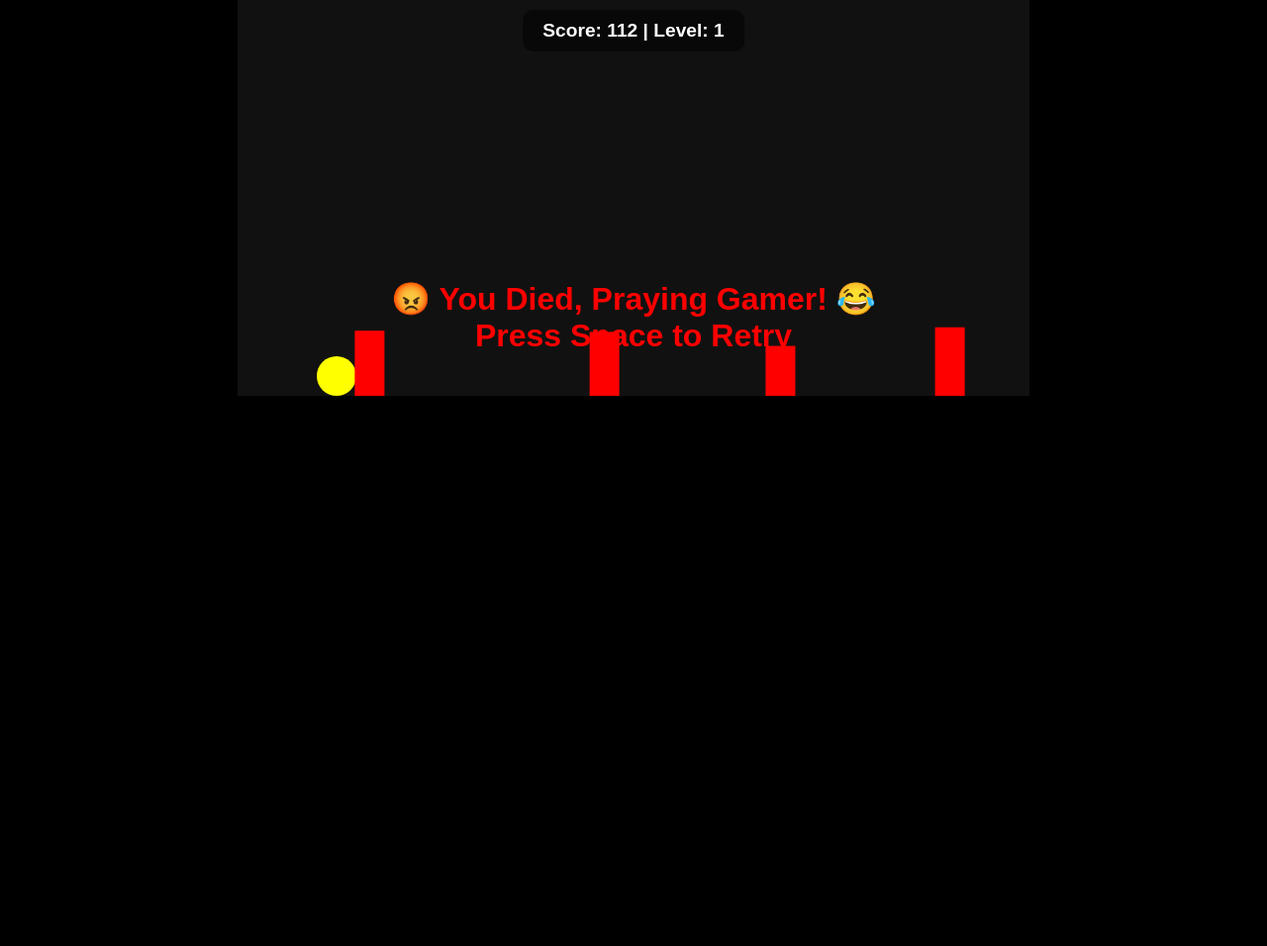
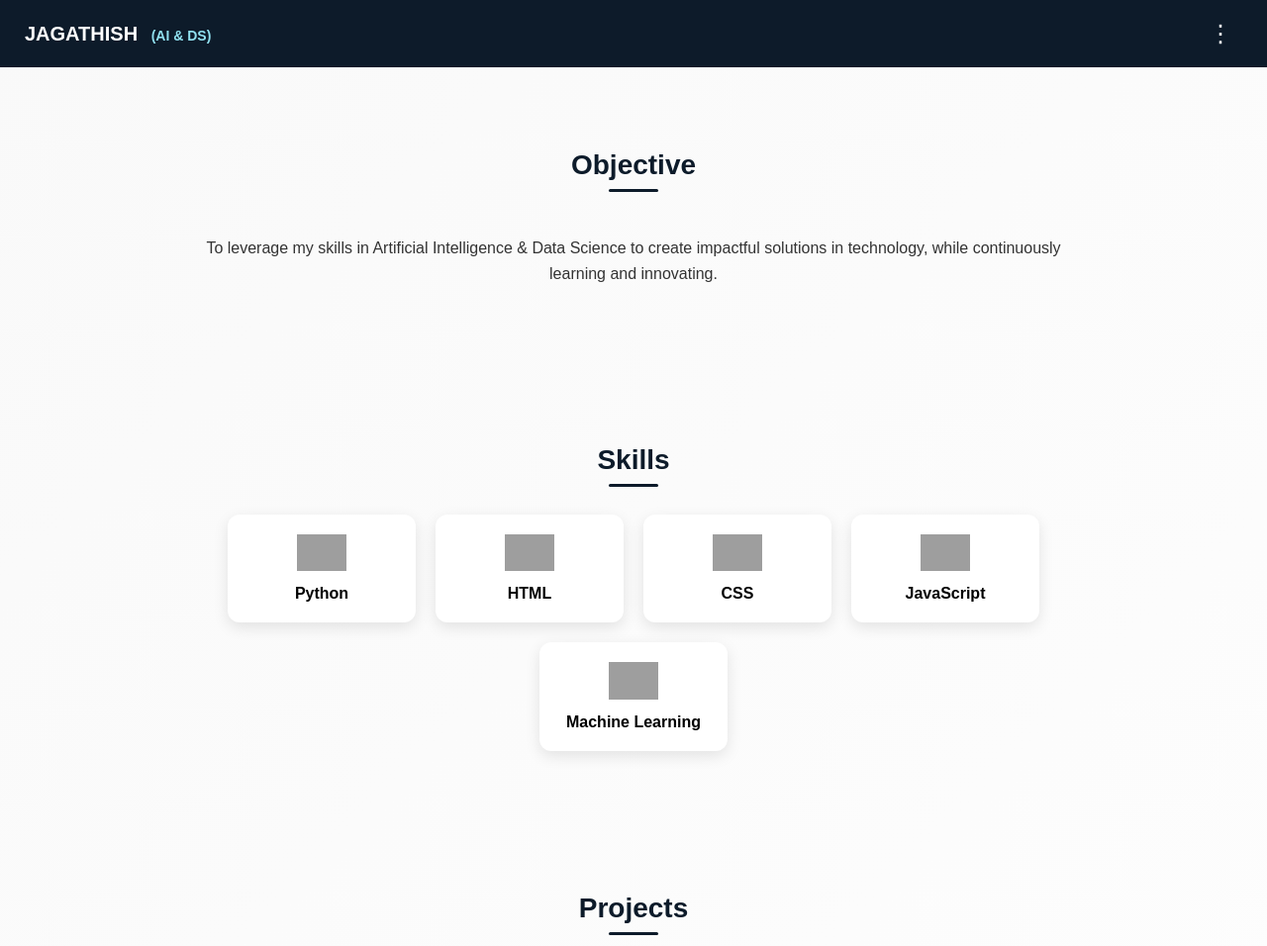
Before and after one commit to TECHCRAFTERS-143/Code, a plain HTML site: page index.html in a window 1280 px wide. Shown: the top 956 px of the page at 99% size. Before the commit the page ends 800 px from the top, so only its background shows below. Drawn offline with Linux system fonts and the light colour scheme; grey boxes are pictures that could not be loaded.

Commit message:
Update index.html

```diff
--- a/index.html
+++ b/index.html
@@ -1,192 +1,306 @@
-<!DOCTYPE html><html lang="en">
+<!DOCTYPE html>
+<html lang="en">
 <head>
-  <meta charset="UTF-8" />
-  <meta name="viewport" content="width=device-width, initial-scale=1.0" />
-  <title>Rage Runner: The Praying Gamer</title>
+  <meta charset="UTF-8">
+  <meta name="viewport" content="width=device-width, initial-scale=1.0">
+  <title>Jagathish Portfolio CV</title>
   <style>
     body {
       margin: 0;
+      font-family: 'Poppins', sans-serif;
+      background: linear-gradient(135deg, #f9f9f9, #ffffff);
+      scroll-behavior: smooth;
+    }
+
+    /* Header */
+    header {
+      display: flex;
+      justify-content: space-between;
+      align-items: center;
+      padding: 15px 25px;
+      background: #0d1b2a;
+      color: white;
+      position: sticky;
+      top: 0;
+      z-index: 1000;
+    }
+
+    header h1 {
+      margin: 0;
+      font-size: 20px;
+    }
+    header h1 span {
+      font-size: 14px;
+      color: #90e0ef;
+      margin-left: 8px;
+    }
+
+    /* 3 Dots Menu */
+    .menu {
+      position: relative;
+      display: inline-block;
+    }
+    .menu-icon {
+      font-size: 24px;
+      cursor: pointer;
+      user-select: none;
+      padding: 5px 10px;
+      border-radius: 6px;
+      transition: 0.3s;
+    }
+    .menu-icon:hover {
+      background: rgba(255, 255, 255, 0.15);
+    }
+
+    /* Dropdown Nav */
+    .dropdown {
+      display: none;
+      position: absolute;
+      right: 0;
+      top: 35px;
+      background: white;
+      color: #0d1b2a;
+      min-width: 180px;
+      border-radius: 12px;
+      box-shadow: 0 5px 20px rgba(0,0,0,0.2);
       overflow: hidden;
-      background: #000;
-      font-family: 'Arial', sans-serif;
-    }canvas {
-  background: #111;
-  display: block;
-  margin: 0 auto;
-}
+      z-index: 1000;
+      animation: fadeIn 0.3s ease;
+    }
+    .dropdown a {
+      display: block;
+      padding: 12px 18px;
+      text-decoration: none;
+      color: #0d1b2a;
+      transition: 0.3s;
+    }
+    .dropdown a:hover {
+      background: #f1f5f9;
+      padding-left: 25px;
+    }
+    .show {
+      display: block;
+    }
 
-#message {
-  position: absolute;
-  top: 40%;
-  left: 50%;
-  transform: translate(-50%, -50%);
-  color: red;
-  font-size: 2rem;
-  font-weight: bold;
-  display: none;
-  text-align: center;
-}
+    @keyframes fadeIn {
+      from {opacity: 0; transform: translateY(-10px);}
+      to {opacity: 1; transform: translateY(0);}
+    }
 
-#scoreBoard {
-  position: absolute;
-  top: 10px;
-  left: 50%;
-  transform: translateX(-50%);
-  color: white;
-  font-size: 1.2rem;
-  font-weight: bold;
-  background: rgba(0,0,0,0.5);
-  padding: 10px 20px;
-  border-radius: 10px;
-}
+    /* Section Style */
+    section {
+      padding: 60px 20px;
+      max-width: 900px;
+      margin: auto;
+      text-align: center;
+      opacity: 0;               /* hidden by default */
+      transform: translateY(50px);
+      transition: all 0.8s ease;
+    }
+    section.visible {
+      opacity: 1;
+      transform: translateY(0);
+    }
+    section h2 {
+      font-size: 28px;
+      margin-bottom: 20px;
+      color: #0d1b2a;
+      position: relative;
+      display: inline-block;
+    }
+    section h2::after {
+      content: "";
+      display: block;
+      width: 50px;
+      height: 3px;
+      background: #0d1b2a;
+      margin: 8px auto;
+      border-radius: 2px;
+    }
+    section p {
+      font-size: 16px;
+      line-height: 1.6;
+      color: #333;
+    }
 
+    /* Skills */
+    .skills-container {
+      display: flex;
+      flex-wrap: wrap;
+      justify-content: center;
+      gap: 20px;
+    }
+    .skill {
+      background: white;
+      border-radius: 12px;
+      box-shadow: 0 5px 15px rgba(0,0,0,0.1);
+      padding: 20px;
+      width: 150px;
+      transition: transform 0.3s;
+    }
+    .skill:hover {
+      transform: scale(1.1);
+    }
+    .skill img {
+      width: 50px;
+      margin-bottom: 10px;
+    }
+    .skill h3 {
+      font-size: 16px;
+      margin: 0;
+    }
+
+    /* Projects */
+    .projects {
+      display: grid;
+      grid-template-columns: repeat(auto-fit, minmax(250px, 1fr));
+      gap: 20px;
+    }
+    .project {
+      background: white;
+      border-radius: 12px;
+      padding: 20px;
+      box-shadow: 0 5px 15px rgba(0,0,0,0.1);
+      transition: 0.3s;
+    }
+    .project:hover {
+      transform: translateY(-5px);
+    }
+
+    /* Achievements */
+    .achievements ul {
+      list-style: none;
+      padding: 0;
+    }
+    .achievements li {
+      background: white;
+      padding: 15px;
+      margin: 10px 0;
+      border-radius: 10px;
+      box-shadow: 0 5px 15px rgba(0,0,0,0.1);
+      transition: 0.3s;
+    }
+    .achievements li:hover {
+      transform: scale(1.05);
+    }
+
+    /* Contact */
+    .contact {
+      background: #0d1b2a;
+      color: white;
+      border-radius: 12px;
+      padding: 40px;
+    }
+    .contact p {
+      font-size: 18px;
+    }
+
+    footer {
+      background: #0d1b2a;
+      color: #aaa;
+      text-align: center;
+      padding: 15px;
+      font-size: 14px;
+    }
   </style>
 </head>
 <body>
-  <canvas id="gameCanvas" width="800" height="400"></canvas>
-  <div id="message">😡 You Died, Praying Gamer! 😂<br>Press Space to Retry</div>
-  <div id="scoreBoard">Score: 0 | Level: 1</div>  <script>
-    const canvas = document.getElementById('gameCanvas');
-    const ctx = canvas.getContext('2d');
-    const message = document.getElementById('message');
-    const scoreBoard = document.getElementById('scoreBoard');
 
-    let score = 0;
-    let level = 1;
-    let gameOver = false;
-    let scrollOffset = 0;
+  <!-- Header -->
+  <header>
+    <h1>JAGATHISH <span>(AI & DS)</span></h1>
 
-    const player = {
-      x: 100,
-      y: 300,
-      radius: 20,
-      color: 'yellow',
-      dy: 0,
-      gravity: 0.8,
-      jumpForce: -12,
-      grounded: false
-    };
+    <div class="menu">
+      <div class="menu-icon" onclick="toggleDropdown()">⋮</div>
+      <div class="dropdown" id="dropdownMenu">
+        <a href="#objective">Objective</a>
+        <a href="#skills">Skills</a>
+        <a href="#projects">Projects</a>
+        <a href="#achievements">Achievements</a>
+        <a href="#activities">Activities</a>
+        <a href="#contact">Contact</a>
+      </div>
+    </div>
+  </header>
 
-    let traps = [];
+  <!-- Sections -->
+  <section id="objective">
+    <h2>Objective</h2>
+    <p>To leverage my skills in Artificial Intelligence & Data Science to create impactful solutions in technology, while continuously learning and innovating.</p>
+  </section>
 
-    function createTrap(xOffset) {
-      const height = 30 + Math.random() * 50;
-      const trap = {
-        x: xOffset,
-        y: 400 - height,
-        width: 30,
-        height: height,
-        color: 'red'
-      };
-      traps.push(trap);
+  <section id="skills">
+    <h2>Skills</h2>
+    <div class="skills-container">
+      <div class="skill"><img src="https://cdn-icons-png.flaticon.com/512/5968/5968350.png"><h3>Python</h3></div>
+      <div class="skill"><img src="https://cdn-icons-png.flaticon.com/512/919/919827.png"><h3>HTML</h3></div>
+      <div class="skill"><img src="https://cdn-icons-png.flaticon.com/512/919/919826.png"><h3>CSS</h3></div>
+      <div class="skill"><img src="https://cdn-icons-png.flaticon.com/512/5968/5968292.png"><h3>JavaScript</h3></div>
+      <div class="skill"><img src="https://cdn-icons-png.flaticon.com/512/2913/2913990.png"><h3>Machine Learning</h3></div>
+    </div>
+  </section>
+
+  <section id="projects">
+    <h2>Projects</h2>
+    <div class="projects">
+      <div class="project"><h3>Instagram Sentiment Analyzer</h3><p>Analyzes captions & comments for emotions using AI.</p></div>
+      <div class="project"><h3>YouTube Video Analyzer</h3><p>Performs sentiment & emotion detection on YouTube comments.</p></div>
+      <div class="project"><h3>Student Dashboard</h3><p>A web app showing student details, results, and profiles.</p></div>
+    </div>
+  </section>
+
+  <section id="achievements" class="achievements">
+    <h2>Achievements</h2>
+    <ul>
+      <li>2nd Prize in AI Paper Presentation 2024</li>
+      <li>Top 10 Finalist – Healthcare Hackathon 2025</li>
+      <li>Completed Oracle Cloud Infrastructure Certification</li>
+    </ul>
+  </section>
+
+  <section id="activities">
+    <h2>Activities</h2>
+    <p>Active participant in coding competitions, hackathons, and open-source contributions. Passionate about AI projects and teamwork.</p>
+  </section>
+
+  <section id="contact" class="contact">
+    <h2>Contact</h2>
+    <p>📧 Email: jagathish@example.com</p>
+    <p>📞 Phone: +91 9876543210</p>
+    <p>🌐 GitHub: github.com/jagathish</p>
+  </section>
+
+  <footer>
+    © 2025 Jagathish | Designed with ❤
+  </footer>
+
+  <script>
+    // Toggle dropdown
+    function toggleDropdown() {
+      document.getElementById("dropdownMenu").classList.toggle("show");
     }
-
-    function resetGame() {
-      player.y = 300;
-      player.dy = 0;
-      traps = [];
-      scrollOffset = 0;
-      score = 0;
-      level = 1;
-      gameOver = false;
-      message.style.display = 'none';
-      for (let i = 600; i < 3000; i += Math.random() * 200 + 100) {
-        createTrap(i);
-      }
-      updateScoreBoard();
-    }
-
-    function drawPlayer() {
-      ctx.beginPath();
-      ctx.arc(player.x, player.y, player.radius, 0, Math.PI * 2);
-      ctx.fillStyle = player.color;
-      ctx.fill();
-      ctx.closePath();
-    }
-
-    function drawTraps() {
-      traps.forEach((trap) => {
-        ctx.fillStyle = trap.color;
-        ctx.fillRect(trap.x - scrollOffset, trap.y, trap.width, trap.height);
-      });
-    }
-
-    function checkCollision() {
-      for (let trap of traps) {
-        const trapX = trap.x - scrollOffset;
-        if (
-          player.x + player.radius > trapX &&
-          player.x - player.radius < trapX + trap.width &&
-          player.y + player.radius > trap.y
-        ) {
-          gameOver = true;
-          message.style.display = 'block';
+    window.onclick = function(e) {
+      if (!e.target.matches('.menu-icon')) {
+        var dropdown = document.getElementById("dropdownMenu");
+        if (dropdown.classList.contains('show')) {
+          dropdown.classList.remove('show');
         }
       }
     }
 
-    function updateScoreBoard() {
-      scoreBoard.innerText = `Score: ${score} | Level: ${level}`;
-    }
+    // Scroll animations
+    const sections = document.querySelectorAll("section");
+    const observer = new IntersectionObserver(entries => {
+      entries.forEach(entry => {
+        if (entry.isIntersecting) {
+          entry.target.classList.add("visible");
+        }
+      });
+    }, { threshold: 0.2 });
 
-    function update() {
-      if (gameOver) return;
-
-      ctx.clearRect(0, 0, canvas.width, canvas.height);
-
-      // Gravity
-      player.dy += player.gravity;
-      player.y += player.dy;
-
-      // Ground check
-      if (player.y + player.radius >= canvas.height) {
-        player.y = canvas.height - player.radius;
-        player.dy = 0;
-        player.grounded = true;
-      } else {
-        player.grounded = false;
-      }
-
-      scrollOffset += 4 + level * 0.3;
-      score += 1;
-      if (score % 500 === 0) {
-        level++;
-        for (let i = 0; i < 5; i++) {
-          createTrap(scrollOffset + Math.random() * 800);
-        }
-      }
-
-      drawPlayer();
-      drawTraps();
-      checkCollision();
-      updateScoreBoard();
-    }
-
-    function gameLoop() {
-      update();
-      requestAnimationFrame(gameLoop);
-    }
-
-    document.addEventListener('keydown', (e) => {
-      if (e.code === 'Space') {
-        if (gameOver) {
-          resetGame();
-        } else if (player.grounded) {
-          player.dy = player.jumpForce;
-        }
-      }
+    sections.forEach(section => {
+      observer.observe(section);
     });
-
-    // Mobile Touch Support
-    document.addEventListener('touchstart', () => {
-      if (gameOver) {
-        resetGame();
-      } else if (player.grounded) {
-        player.dy = player.jumpForce;
-      }
-    });
-
-    resetGame();
-    gameLoop();
-  </script></body>
+  </script>
+</body>
 </html>
```
